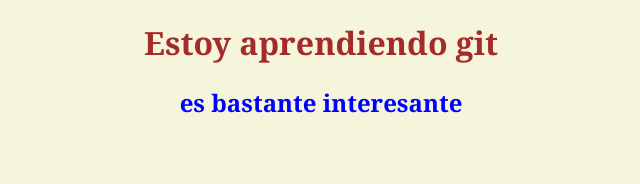
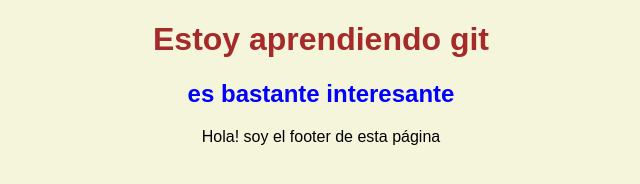
Before and after one commit to ElChapas/Learning-git, a plain HTML site: page index.html in a window 1280 px wide. Shown: the whole page, without its empty margins (319-959 px from the left). Drawn offline with Linux system fonts and the light colour scheme.

Commit message:
en master, agregué footer y cambio de fuente

```diff
--- a/estilos.css
+++ b/estilos.css
@@ -1,7 +1,7 @@
 body {
   margin: 0;
   background-color: beige;
-  font-family: Cambria, Cochin, Georgia, Times, 'Times New Roman', serif;
+  font-family: Arial, Helvetica, sans-serif;
   text-align: center;
 }
 
--- a/index.html
+++ b/index.html
@@ -14,4 +14,8 @@
   <h2>es bastante interesante</h2>
 </body>
 
+<footer>
+  <p>Hola! soy el footer de esta página</p>
+</footer>
+
 </html>
```
